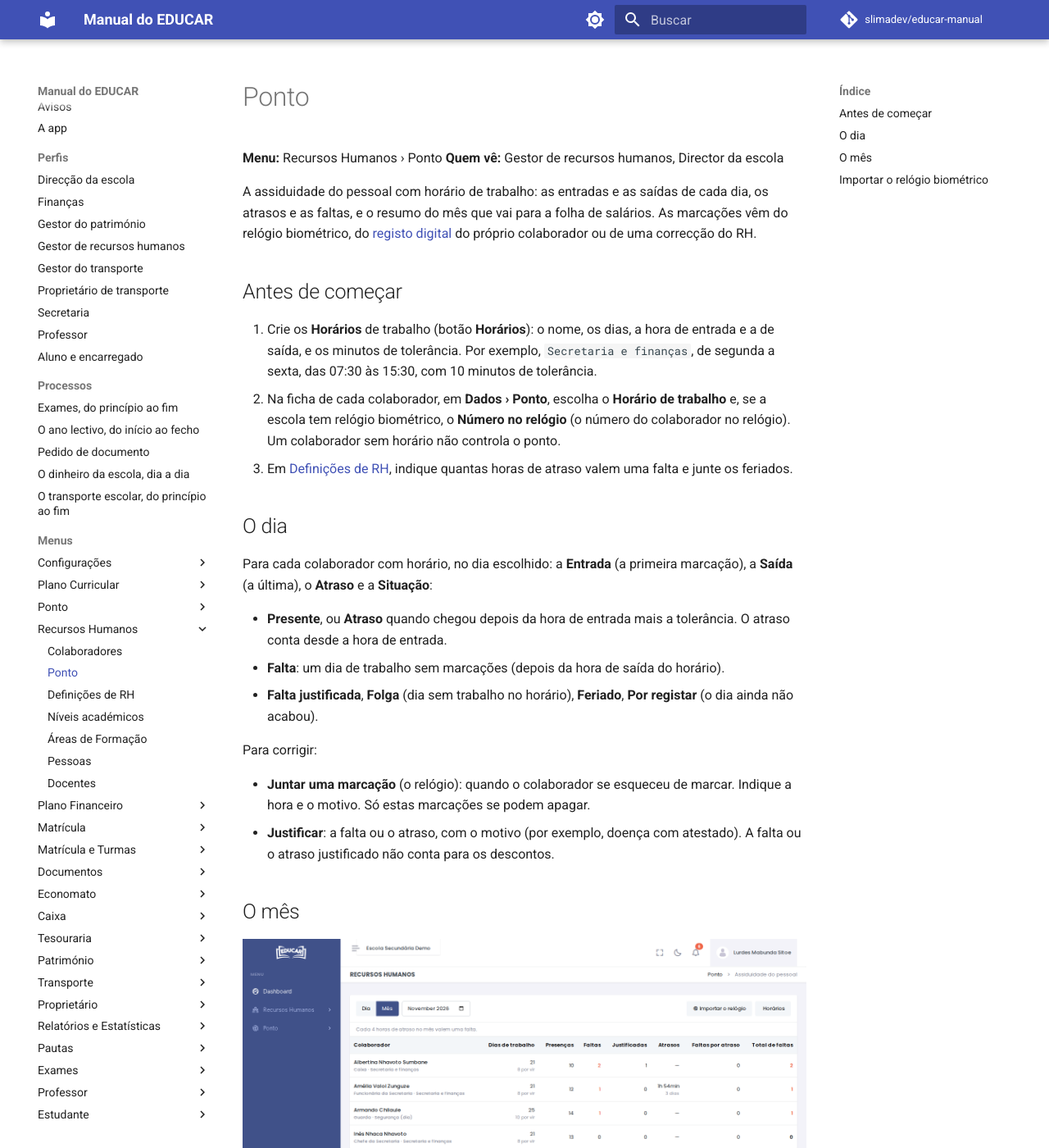
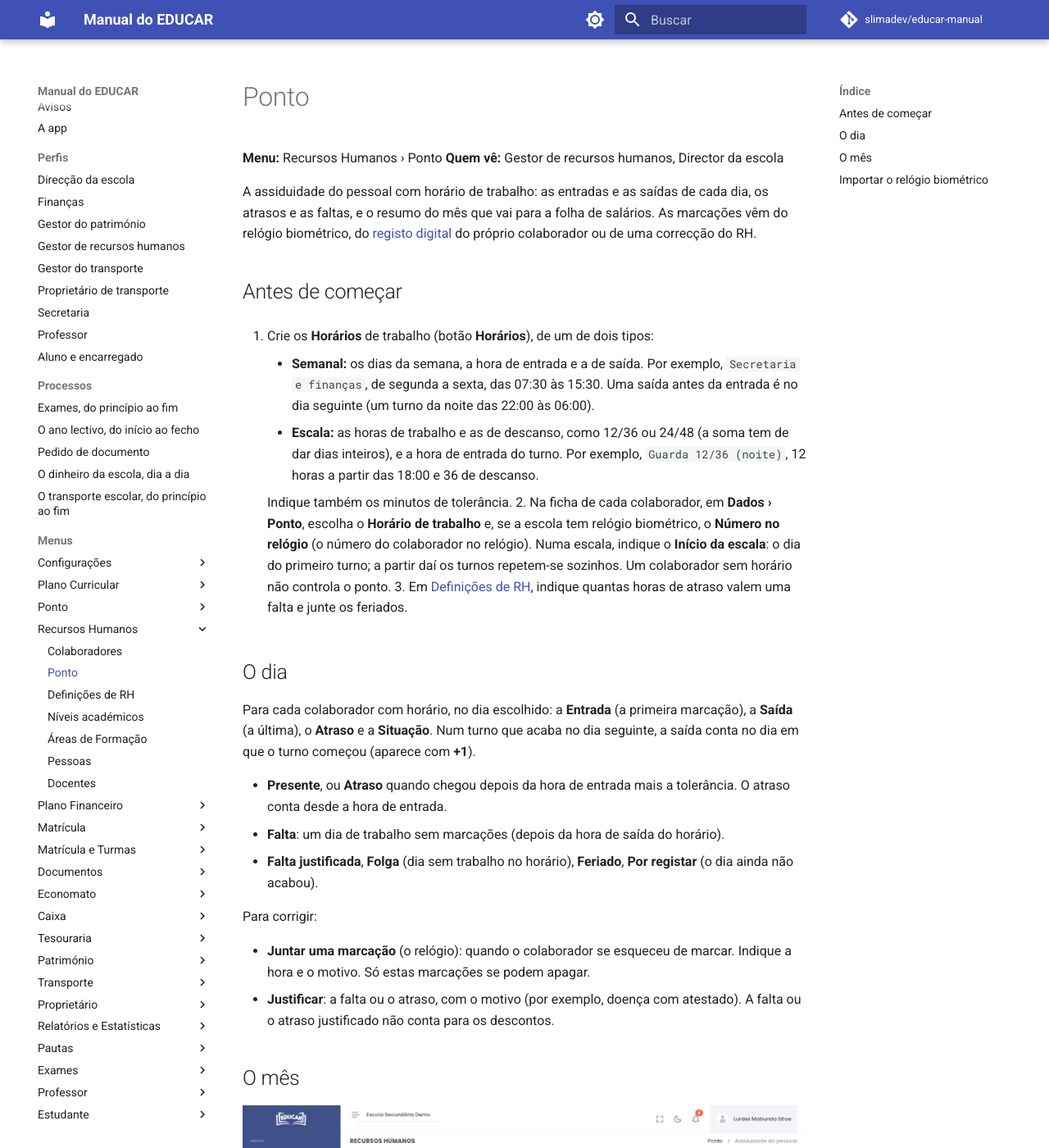
Before and after one commit to slimadev/educar-manual, an MkDocs documentation site: the page built from docs/menus/recursos-humanos/ponto.md, in a window 1280 px wide and 1400 px high. Shown: the whole window at 82% size. Built offline with MkDocs 1.6.1 and Material for MkDocs 9.7.7, drawn with Linux system fonts in a browser that asks for light colours; comment, search, counter and statistics services are not loaded; some of the changed text lies outside the part shown.

Commit message:
Attendance: rotations, night shifts, hours and night allowance window
Co-Authored-By: Claude Opus 5.5 <noreply@anthropic.com>

```diff
--- a/docs/menus/recursos-humanos/ponto.md
+++ b/docs/menus/recursos-humanos/ponto.md
@@ -7,13 +7,17 @@ A assiduidade do pessoal com horário de trabalho: as entradas e as saídas de c
 
 ## Antes de começar
 
-1. Crie os **Horários** de trabalho (botão **Horários**): o nome, os dias, a hora de entrada e a de saída, e os minutos de tolerância. Por exemplo, `Secretaria e finanças`, de segunda a sexta, das 07:30 às 15:30, com 10 minutos de tolerância.
-2. Na ficha de cada colaborador, em **Dados › Ponto**, escolha o **Horário de trabalho** e, se a escola tem relógio biométrico, o **Número no relógio** (o número do colaborador no relógio). Um colaborador sem horário não controla o ponto.
+1. Crie os **Horários** de trabalho (botão **Horários**), de um de dois tipos:
+    - **Semanal:** os dias da semana, a hora de entrada e a de saída. Por exemplo, `Secretaria e finanças`, de segunda a sexta, das 07:30 às 15:30. Uma saída antes da entrada é no dia seguinte (um turno da noite das 22:00 às 06:00).
+    - **Escala:** as horas de trabalho e as de descanso, como 12/36 ou 24/48 (a soma tem de dar dias inteiros), e a hora de entrada do turno. Por exemplo, `Guarda 12/36 (noite)`, 12 horas a partir das 18:00 e 36 de descanso.
+
+    Indique também os minutos de tolerância.
+2. Na ficha de cada colaborador, em **Dados › Ponto**, escolha o **Horário de trabalho** e, se a escola tem relógio biométrico, o **Número no relógio** (o número do colaborador no relógio). Numa escala, indique o **Início da escala**: o dia do primeiro turno; a partir daí os turnos repetem-se sozinhos. Um colaborador sem horário não controla o ponto.
 3. Em [Definições de RH](definicoes-de-rh.md), indique quantas horas de atraso valem uma falta e junte os feriados.
 
 ## O dia
 
-Para cada colaborador com horário, no dia escolhido: a **Entrada** (a primeira marcação), a **Saída** (a última), o **Atraso** e a **Situação**:
+Para cada colaborador com horário, no dia escolhido: a **Entrada** (a primeira marcação), a **Saída** (a última), o **Atraso** e a **Situação**. Num turno que acaba no dia seguinte, a saída conta no dia em que o turno começou (aparece com **+1**).
 
 - **Presente**, ou **Atraso** quando chegou depois da hora de entrada mais a tolerância. O atraso conta desde a hora de entrada.
 - **Falta**: um dia de trabalho sem marcações (depois da hora de saída do horário).
@@ -26,13 +30,15 @@ Para corrigir:
 
 ## O mês
 
-![O resumo do mês: faltas, atrasos e faltas por atraso](img/ponto-mes.png)
+![O resumo do mês: faltas, atrasos e as horas](img/ponto-mes.png)
 
-Em **Mês**: os dias de trabalho, as presenças, as faltas (sem justificação), as justificadas, os atrasos (o tempo e os dias), as **Faltas por atraso** e o **Total de faltas**. Os minutos de atraso somam-se no mês e cada X horas valem uma falta (X nas Definições de RH). O total de faltas é o que desconta no salário.
+Em **Mês**: os dias de trabalho, as presenças, as faltas (sem justificação), as justificadas, os atrasos (o tempo e os dias), as **Faltas por atraso**, o **Total de faltas** e as horas: trabalhadas (das previstas), **a mais** e **nocturnas**. Os minutos de atraso somam-se no mês e cada X horas valem uma falta (X nas Definições de RH). O total de faltas é o que desconta no salário.
+
+As **horas a mais** contam por dia, quando o colaborador trabalha 30 minutos ou mais além do turno, e todas as horas num dia sem turno (folga ou feriado). São a base das horas extra de quem tem salário mensal; os docentes pagos por aula e os prestadores de serviços não têm horas extra. As **horas nocturnas** só contam se a escola tem subsídio nocturno (veja [Definições de RH](definicoes-de-rh.md#horas-nocturnas)).
 
 Clique num colaborador para ver o mês dele, dia a dia, com as marcações e as correcções.
 
-![O mês de um colaborador, com uma falta e uma falta justificada](img/ponto-colaborador.png)
+![O mês de um guarda na escala 12/36 da noite: turnos, folgas e horas nocturnas](img/ponto-colaborador.png)
 
 ## Importar o relógio biométrico
 
```
Also changed, not shown: docs/menus/recursos-humanos/definicoes-de-rh.md (+4 -0 lines), docs/menus/recursos-humanos/img/definicoes-de-rh.png, docs/menus/recursos-humanos/img/ponto-colaborador.png, docs/menus/recursos-humanos/img/ponto-mes.png, 1 other file.
